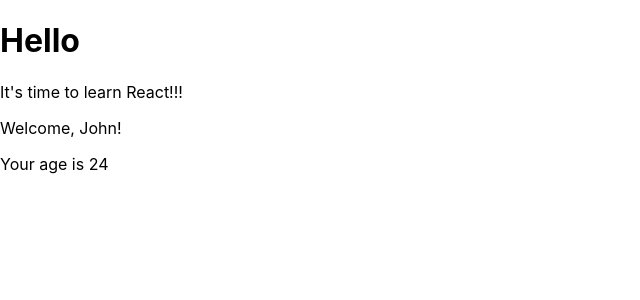
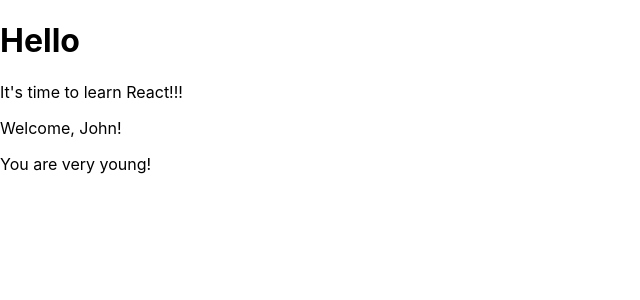
Before and after one commit to eddo34/Esercizidevelhope, a React (Create React App) app in the folder REACT/my-app/: page / in a window 1280 px wide. Shown: the top 300 px of the page, without its empty margins (0-640 px from the left). Built offline with nearby package versions, Linux system fonts and the light colour scheme.

Commit message:
ex11 react added

```diff
--- a/REACT/my-app/src/App.js
+++ b/REACT/my-app/src/App.js
@@ -9,7 +9,7 @@
     <div>
       <Hello />
       <Message />
-      <Welcome name="John" age={24}/>
+      <Welcome name="John" age={2}/>
     </div>
   );
 }
--- a/REACT/my-app/src/Welcome.js
+++ b/REACT/my-app/src/Welcome.js
@@ -1,13 +1,16 @@
 function Age(props) {
-  return <p>Your age is {props.age}</p>;
+    if(props.age > 18) {
+        return <p>Your age is {props.age}</p>;
+    } else {
+        return <p>You are very young!</p>
+    }
 }
 
 function Welcome(props) {
-    const renderCondition = props.name == 'John' && props.age > 18 && props.age < 65 ;
   return (
     <div>
       <p>Welcome, {props.name}!</p>
-      {renderCondition && <Age age={props.age}/>}
+      <Age age={props.age}/>
     </div>
   );
 }
```
